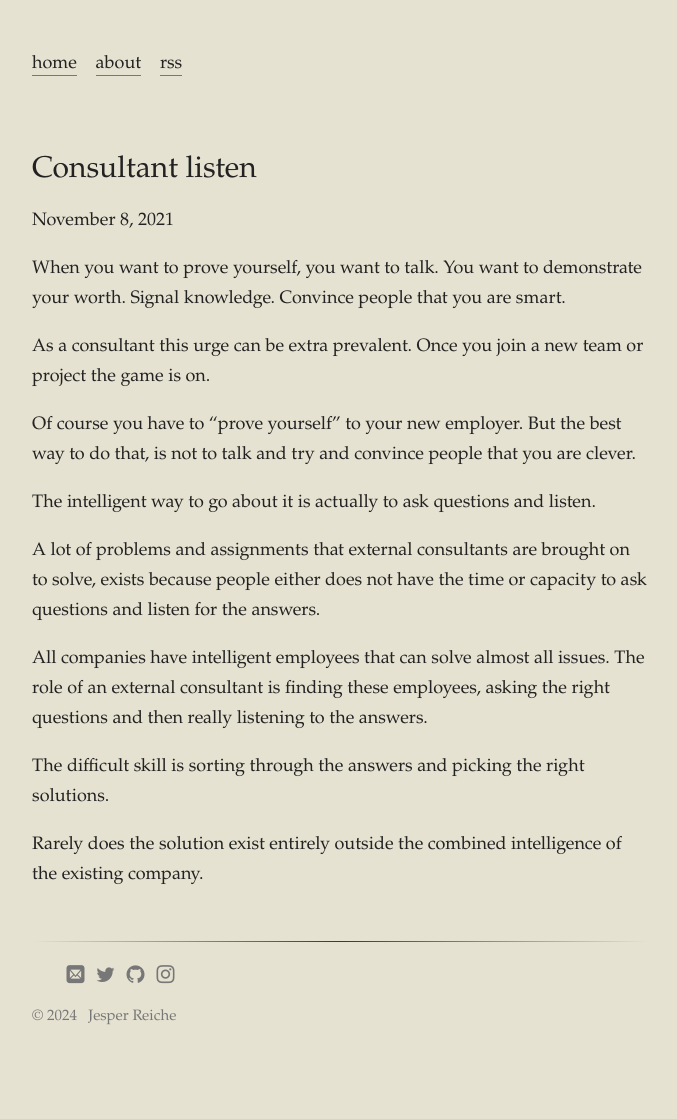
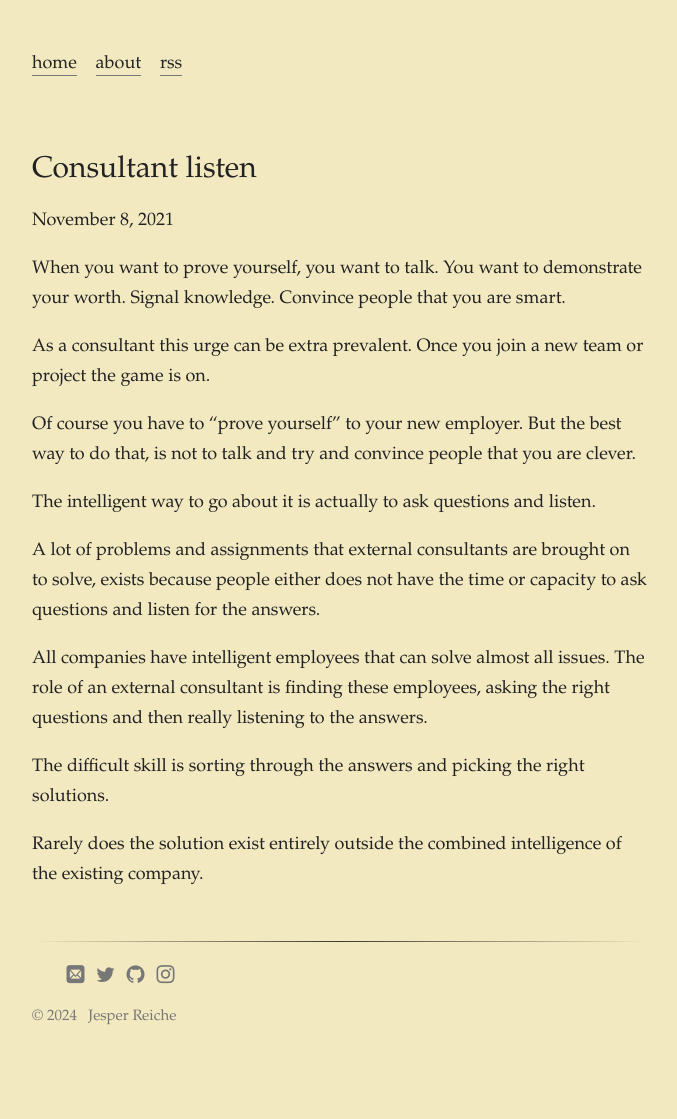
Before and after one commit to jmreiche/jmreiche.github.io, a Jekyll site: the page built from _posts/2021-11-08-consultant-just-listen.md, in a window 1280 px wide. Shown: the whole page, without its empty margins (128-805 px from the left). Built offline with Jekyll 4.4.1, drawn with Linux system fonts in a browser that asks for light colours; some web fonts are replaced.

Commit message:
Change of background color to make it easier on the eyes

```diff
--- a/_sass/_settings.scss
+++ b/_sass/_settings.scss
@@ -12,7 +12,7 @@ $url-font: "Lucida Console", "Lucida Sans Typewriter", Monaco,
   "Bitstream Vera Sans Mono", monospace;
 $text-color: #222;
 $color-footer: #777;
-$bg-color: #e6e2d1;
+$bg-color: #f2e9c1;
 $contrast-color: #a00000;
 $border-color: #333333;
 $link-style: underline; // choices are 'color' or 'underline'. Color option styles links with $contrast-color set above
```
